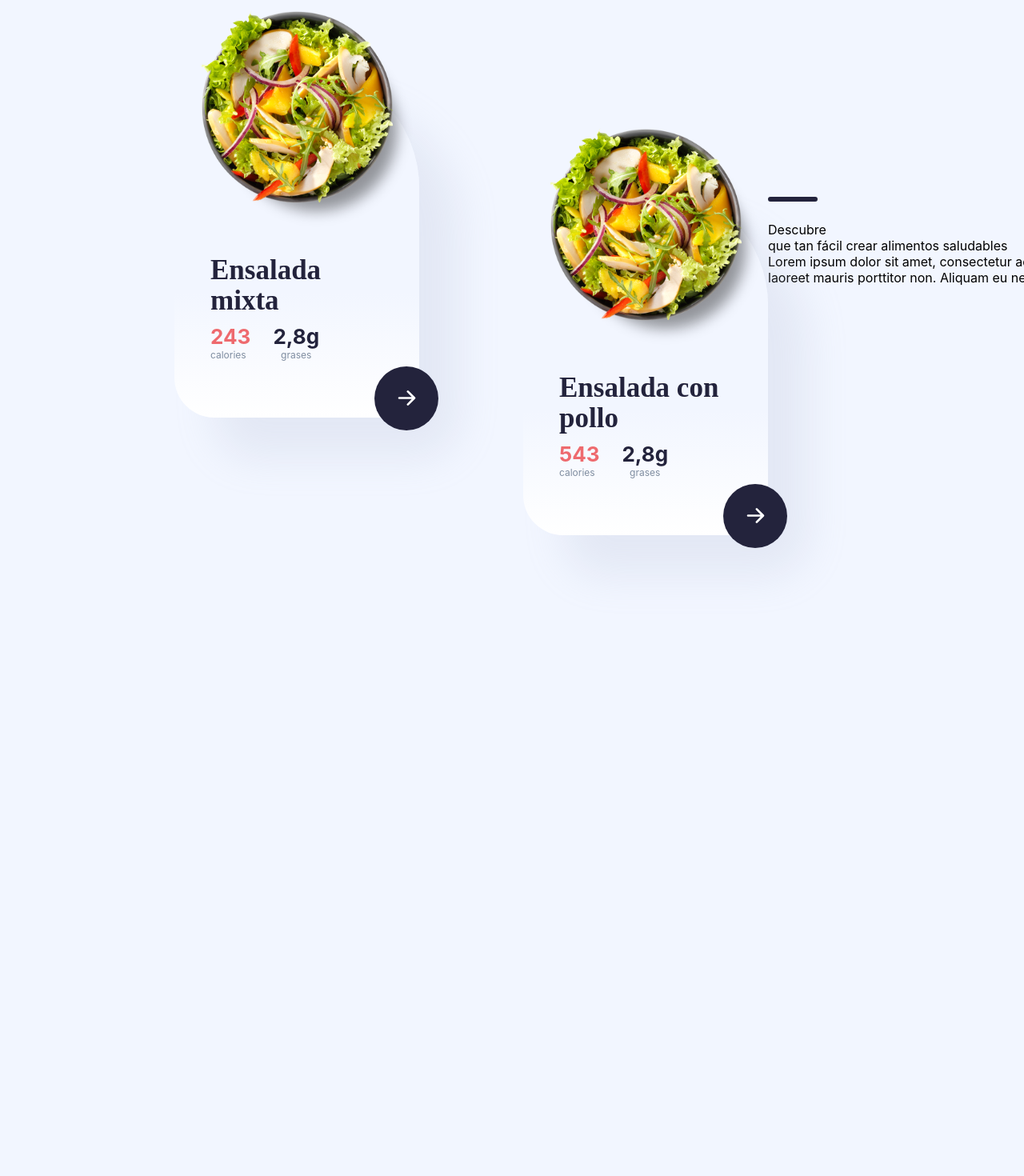
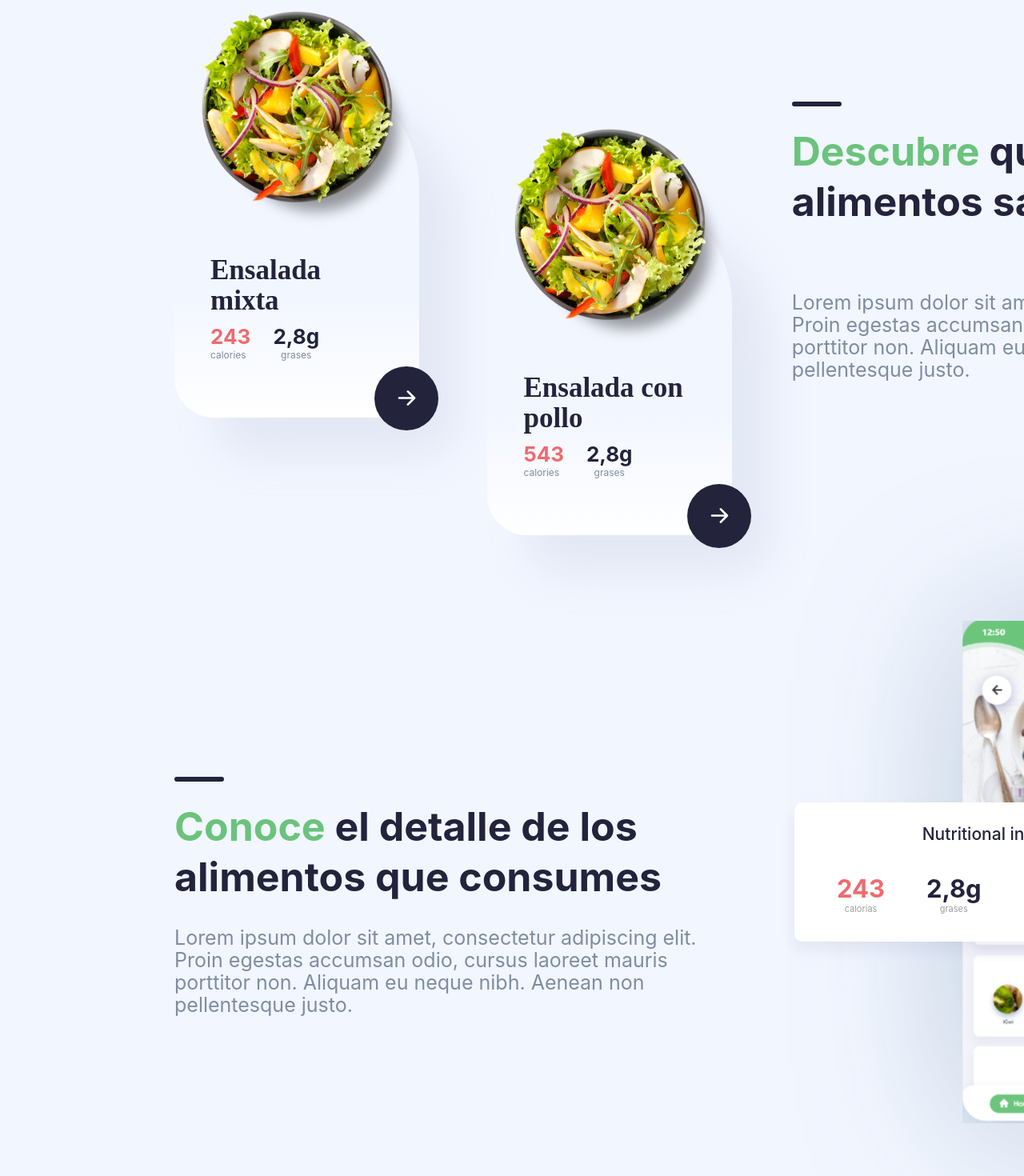
Before and after one commit to gonjila/Daietto, a React (Create React App) app: page / in a window 1280 px wide. Shown: the part 1060-2530 px from the top of the page at 80% size. Built offline with nearby package versions, Linux system fonts and the light colour scheme.

Commit message:
created conoce component and made it styled

```diff
--- a/src/App.js
+++ b/src/App.js
@@ -1,4 +1,5 @@
 import styled from 'styled-components';
+import Conoce from './components/Conoce/Conoce.jsx';
 import Deliciosas from './components/deliciosas/Deliciosas.jsx';
 import Descubre from './components/descubre/Descubre.jsx';
 
@@ -10,6 +11,7 @@ function App() {
             <Navbar />
             <Deliciosas />
             <Descubre />
+            <Conoce />
         </Container>
     );
 }
--- /dev/null
+++ b/src/components/Conoce/Conoce.jsx
@@ -0,0 +1,25 @@
+import styled from 'styled-components';
+
+import ConoceText from './ConoceText.jsx';
+import Conoceimages from './Conoceimages.jsx';
+
+function Conoce() {
+    return (
+        <Container>
+            <ConoceText />
+            <Conoceimages />
+        </Container>
+    );
+}
+
+export default Conoce;
+
+const Container = styled.div`
+    width: 92.75rem;
+    height: 45.875rem;
+    background: transparent;
+    margin-top: 5.3125rem;
+
+    display: flex;
+    justify-content: space-between;
+`;
--- /dev/null
+++ b/src/components/Conoce/ConoceText.jsx
@@ -0,0 +1,54 @@
+import styled from 'styled-components';
+
+function ConoceText() {
+    return (
+        <Text>
+            <hr />
+            <p id='conoceTitle'>
+                <span>Conoce</span> el detalle de los alimentos que consumes
+            </p>
+            <p id='conoceDescription'>
+                Lorem ipsum dolor sit amet, consectetur adipiscing elit. Proin egestas accumsan odio, cursus
+                laoreet mauris porttitor non. Aliquam eu neque nibh. Aenean non pellentesque justo.
+            </p>
+        </Text>
+    );
+}
+
+export default ConoceText;
+
+const Text = styled.div`
+    width: 48%;
+
+    display: flex;
+    flex-direction: column;
+    justify-content: center;
+
+    hr {
+        width: 3.875rem;
+        height: 0rem;
+        border: 0.1875rem solid #23233c;
+        border-radius: 0.3125rem;
+        margin-bottom: 1.5625rem;
+        background: transparent;
+    }
+    #conoceTitle {
+        font-weight: bold;
+        font-size: 3.125rem;
+        line-height: 3.9375rem;
+        text-align: left;
+        color: #23233c;
+
+        span {
+            color: #6bc37c;
+        }
+    }
+    #conoceDescription {
+        font-weight: normal;
+        font-size: 1.5625rem;
+        line-height: 1.75rem;
+        text-align: left;
+        color: #7f8da0;
+        margin-top: 1.875rem;
+    }
+`;
--- /dev/null
+++ b/src/components/Conoce/Conoceimages.jsx
@@ -0,0 +1,100 @@
+import styled from 'styled-components';
+
+function Conoceimages() {
+    return (
+        <Container>
+            <div id='ConoceMainImages' />
+            <div id='nutritionalInformation2'>
+                <p className='InformationTitle'>Nutritional information</p>
+                <div className='informations'>
+                    <div className='textWrapper'>
+                        <p className='number different'>243</p>
+                        <p className='text'>calorias</p>
+                    </div>
+                    <div className='textWrapper'>
+                        <p className='number'>2,8g</p>
+                        <p className='text'>grases</p>
+                    </div>
+                    <div className='textWrapper'>
+                        <p className='number'>45,7g</p>
+                        <p className='text'>carbohid</p>
+                    </div>
+                    <div className='textWrapper'>
+                        <p className='number'>9,8g</p>
+                        <p className='text'>proteinas</p>
+                    </div>
+                </div>
+            </div>
+        </Container>
+    );
+}
+
+export default Conoceimages;
+
+const Container = styled.div`
+    width: 44.3125rem;
+    height: 42.0625rem;
+    background: transparent;
+    position: relative;
+
+    display: flex;
+    justify-content: center;
+    align-items: center;
+
+    #ConoceMainImages {
+        width: 290px;
+        height: 628px;
+        background: url(images/detalles.png) center center;
+        filter: drop-shadow(0px 3px 99px rgba(42, 90, 123, 0.27));
+    }
+
+    #nutritionalInformation2 {
+        width: 544px;
+        height: 174px;
+        border-radius: 10px;
+        background: #fff;
+        text-align: center;
+        box-shadow: 0px 10px 20px rgba(25, 22, 109, 0.07);
+        position: absolute;
+        left: 0;
+
+        .InformationTitle {
+            font-weight: 500;
+            font-size: 21px;
+            line-height: 39px;
+            color: #23233c;
+            margin: 20px auto 30px;
+        }
+        .informations {
+            width: 438px;
+            height: 57px;
+            background: transparent;
+            margin: auto;
+
+            display: flex;
+            justify-content: space-between;
+
+            .textWrapper {
+                display: flex;
+                flex-direction: column;
+                align-items: center;
+
+                .number {
+                    font-weight: bold;
+                    font-size: 31px;
+                    text-align: left;
+                    color: #23233c;
+                }
+                .different {
+                    color: #ee6a6e;
+                }
+                .text {
+                    font-weight: normal;
+                    font-size: 11px;
+                    text-align: left;
+                    color: #9e9e9e;
+                }
+            }
+        }
+    }
+`;
--- a/src/components/descubre/Descubre.jsx
+++ b/src/components/descubre/Descubre.jsx
@@ -1,5 +1,7 @@
 import styled from 'styled-components';
+
 import Salad from './Salad.jsx';
+import DescubreText from './DescubreText.jsx';
 
 function Descubre() {
     return (
@@ -20,17 +22,7 @@ function Descubre() {
                     grases='2,8g'
                 />
             </div>
-            <Text>
-                <hr />
-                <p id='title'>
-                    <span>Descubre </span>
-                    <p>que tan fácil crear alimentos saludables</p>
-                </p>
-                <p id='description'>
-                    Lorem ipsum dolor sit amet, consectetur adipiscing elit. Proin egestas accumsan odio, cursus
-                    laoreet mauris porttitor non. Aliquam eu neque nibh. Aenean non pellentesque justo.
-                </p>
-            </Text>
+            <DescubreText />
         </Container>
     );
 }
@@ -38,14 +30,15 @@ function Descubre() {
 export default Descubre;
 
 const Container = styled.div`
-    width: 1484px;
-    height: 734px;
+    width: 92.75rem;
+    height: 45.875rem;
     background: transparent;
 
     display: flex;
+    justify-content: space-between;
 
     #salads {
-        width: 50%;
+        width: 47%;
 
         display: flex;
         justify-content: space-between;
@@ -56,24 +49,3 @@ const Container = styled.div`
         }
     }
 `;
-
-const Text = styled.div`
-    width: 50%;
-
-    display: flex;
-    flex-direction: column;
-    justify-content: center;
-
-    hr {
-        width: 3.875rem;
-        height: 0rem;
-        border: 0.1875rem solid #23233c;
-        border-radius: 0.3125rem;
-        margin-bottom: 1.5625rem;
-        background: transparent;
-    }
-    div {
-    }
-    p {
-    }
-`;
--- /dev/null
+++ b/src/components/descubre/DescubreText.jsx
@@ -0,0 +1,56 @@
+import styled from 'styled-components';
+
+function DescubreText() {
+    return (
+        <Text>
+            <hr />
+            <p id='descubreTitle'>
+                <p>
+                    <span>Descubre </span> que tan fácil crear alimentos saludables
+                </p>
+            </p>
+            <p id='descubreDescription'>
+                Lorem ipsum dolor sit amet, consectetur adipiscing elit. Proin egestas accumsan odio, cursus
+                laoreet mauris porttitor non. Aliquam eu neque nibh. Aenean non pellentesque justo.
+            </p>
+        </Text>
+    );
+}
+
+export default DescubreText;
+
+const Text = styled.div`
+    width: 48%;
+
+    display: flex;
+    flex-direction: column;
+    justify-content: center;
+
+    hr {
+        width: 3.875rem;
+        height: 0rem;
+        border: 0.1875rem solid #23233c;
+        border-radius: 0.3125rem;
+        margin-bottom: 1.5625rem;
+        background: transparent;
+    }
+    #descubreTitle {
+        font-weight: bold;
+        font-size: 50px;
+        line-height: 63px;
+        text-align: left;
+        color: #23233c;
+
+        span {
+            color: #6bc37c;
+        }
+    }
+    #descubreDescription {
+        font-weight: normal;
+        font-size: 25px;
+        line-height: 28px;
+        text-align: left;
+        color: #7f8da0;
+        margin-top: 80px;
+    }
+`;
```
Also changed, not shown: .eslintrc.json, public/images/detalles.png (added).
